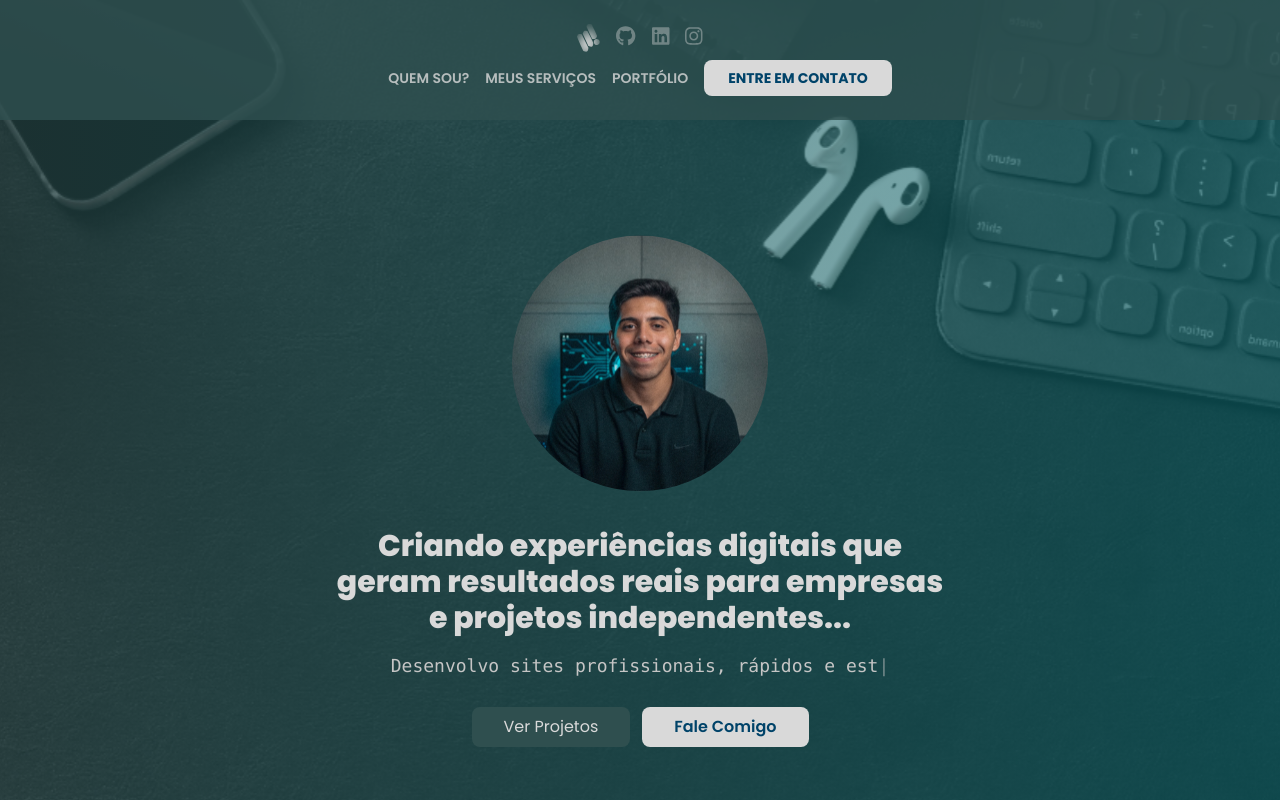
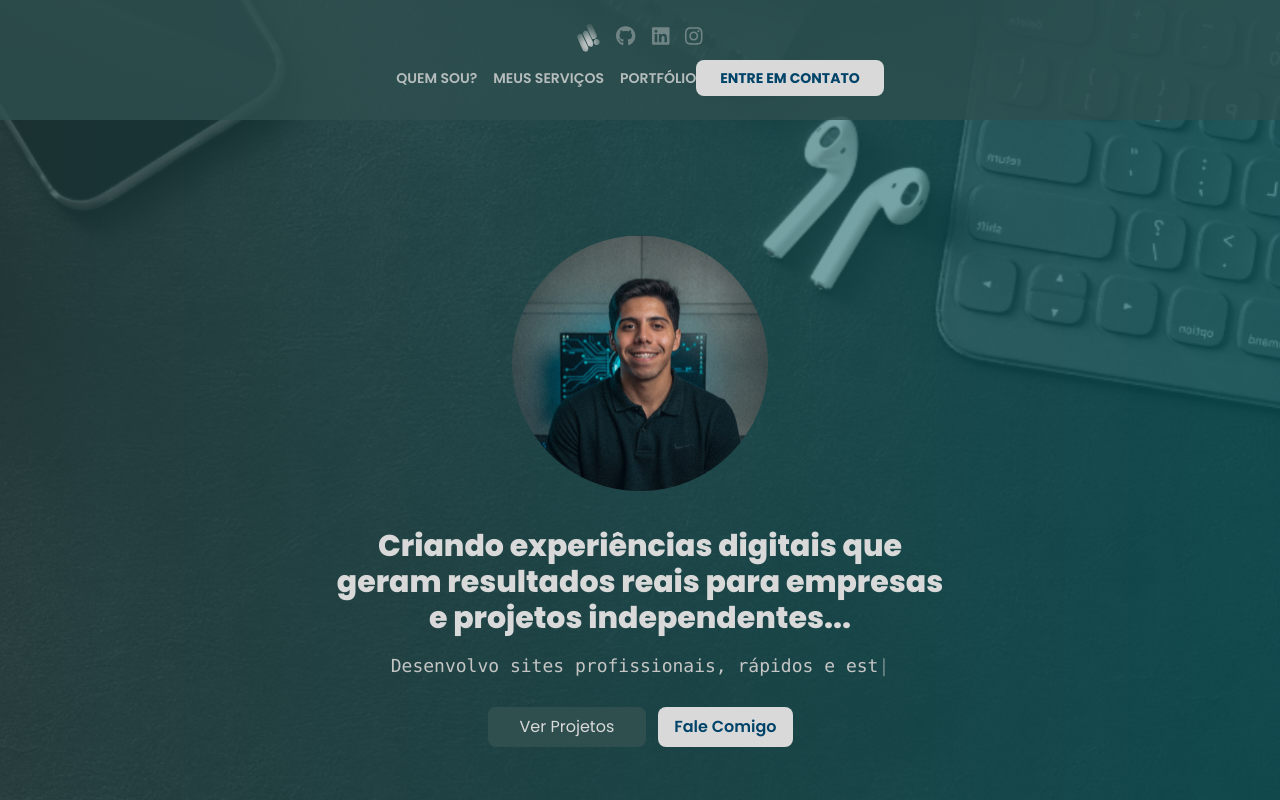
Before and after one commit to mayconviniciusdev/website-mayconviniciusdev, a Next.js app: page / in a window 1280 px wide. Shown: the top 800 px of the page. Built offline with nearby package versions, Linux system fonts and the light colour scheme.

Commit message:
style(ui/buttons): ajusta padding e estilos visuais dos botões

```diff
--- a/src/components/ui/buttons.tsx
+++ b/src/components/ui/buttons.tsx
@@ -28,8 +28,7 @@ export const HeaderNavButton: React.FC<ButtonProps> = ({text}) => {
     smooth={true}
     duration={500}
     aria-label={text ?? "Ir para contato"}
-    className="cursor-pointer font-bold transition-all duration-300 text-[#004369] hover:text-[#004369]/80 bg-[#D9D9D9]
-    md:ml-4 md:px-6 md:py-2 md:hover:scale-105 md:rounded-lg">
+    className="cursor-pointer font-bold transition-all duration-300 text-[#004369] hover:text-[#004369]/80 bg-[#D9D9D9] px-6 py-2 hover:scale-105 rounded-lg">
       {text}
     </Link>
   );
@@ -67,7 +66,7 @@ export const SecondaryButton: React.FC<ButtonProps> = ({text}) => {
     <Link
     to="contact"
     smooth={true}
-    className="cursor-pointer rounded-lg bg-[#D9D9D9] px-8 py-2 font-semibold text-md text-[#004369] hover:scale-105 transition-all duration-300"
+    className="cursor-pointer rounded-lg bg-[#D9D9D9] px-4 py-2 font-semibold text-md text-[#004369] hover:scale-105 transition-all duration-300"
     duration={500}>
       {text}
     </Link>
```
